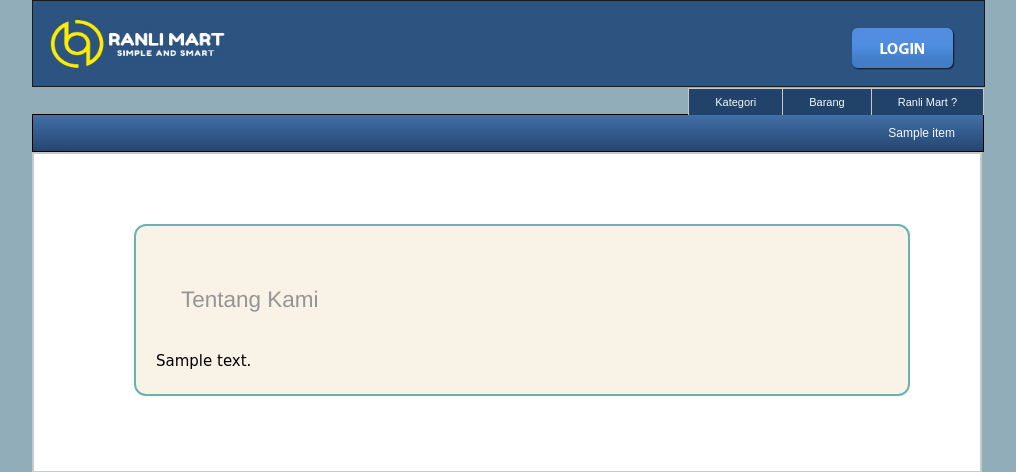
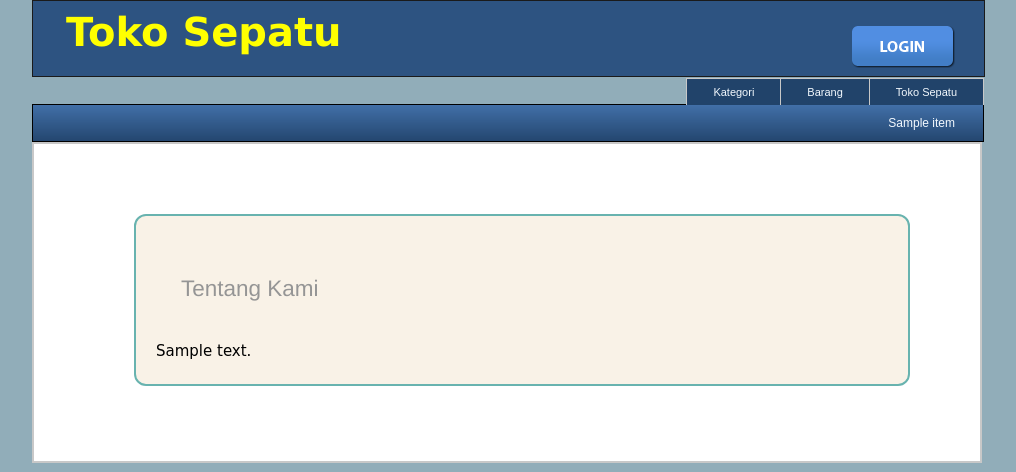
Before and after one commit to kiratakada/mautauaja.com, a Django app: template templates/items/about_us.html in a window 1280 px wide. Shown: the top 472 px of the page, without its empty margins (133-1149 px from the left). Run offline with Django 3.2, Linux system fonts and the light colour scheme; the template is opened without the code that fills it: most values are stand-ins (such as "Sample title", 1, 10 or a date in 2020).

Commit message:
change naming

```diff
--- a/templates/bare_bones.html
+++ b/templates/bare_bones.html
@@ -27,10 +27,15 @@
     <div class="container">
         <div id="header" class="span-24 last" style="position: relative">
 
-		<img src="/mautauaja/static/assets/niasmartlogo.jpg" style="width: 190px; height: 65px;">
+    {#		<img src="/mautauaja/static/assets/niasmartlogo.jpg" style="width: 190px; height: 65px;">#}
+            <div style="padding: 4px;">
+                <span style="color: yellow; font-size: 40px; font-family: Verdana"><b>Toko Sepatu</b></span>
+            </div>
+
+            <div style="padding: 3px;">
                 {% if user.is_authenticated %}
                     <div style="position: absolute; top: 50%; right: 10px;">
-					<span style="color:white;">Welcome {{ user }}</span> &nbsp;
+                        <span style="color:white; font-size: 15px; padding: 4px;">Welcome {{ user }}</span> &nbsp;
                         <a href="{% url user_logout %}">
                             <img src="/mautauaja/static/assets/logouthover.png">
                         </a>
@@ -41,6 +46,7 @@
                     </div>
                 {% endif %}
             </div>
+        </div>
 		<br/>
         {% block head %}{% endblock %}
         {% block sidebar %}{% endblock %}
--- a/templates/items/general_file.html
+++ b/templates/items/general_file.html
@@ -17,8 +17,8 @@
                          <br>
                          <label>Harga : </label>IDR {{ items.price|intcomma}}<br>
                          <label></label>PTS {{ items.point|intcomma}}<br/><br/>
-                         <label>Penjual : </label>{{ items.store.store_name}}<br/><br/>
-                         <label>Rating Penjual : </label>
+{#                         <label>Penjual : </label>{{ items.users.email }}<br/><br/>#}
+                         <label>Rating Barang : </label>
                             {% ifequal items.store.store_rating 1 %}
                                  <img src="/mautauaja/static/assets/star.png" style="width: 10px; height: 10px;">
                             {% endifequal %}
@@ -50,7 +50,7 @@
                             {% endifequal %}
 
 
-                         <br/><br/><br/><br/>
+                         <br/><br/>
                          <label>Deskripsi </label><br/><br/>
                          {{ items.description|linebreaksbr }}
                     </td>
--- a/templates/items/tab_menu.html
+++ b/templates/items/tab_menu.html
@@ -25,7 +25,7 @@
         </ul>
     </li>
     <li>
-        <a href="?3">Ranli Mart ?</a>
+        <a href="#">Toko Sepatu</a>
         <ul>
             <li><a href="{% url about_us %}"><img src="/mautauaja/static/icons/about.png" style="width: 25px; height: 25px;"></a></li>
             <li><a href="http://www.facebook.com"><img src="/mautauaja/static/icons/facebook.png" style="width: 25px; height: 25px;"></a></li>
--- a/templates/portal/register_page.html
+++ b/templates/portal/register_page.html
@@ -48,8 +48,9 @@
 			</div>
 		{% endif %}
 
-        <div align="center">
-            <img src="/mautauaja/static/assets/niasmartlogo.jpg" style="width: 190px; height: 65px;">
+        <div align="center" style="padding: 8px;">
+{#            <img src="/mautauaja/static/assets/niasmartlogo.jpg" style="width: 190px; height: 65px;">#}
+            <span style="color: yellow; font-size: 35px; font-family: Verdana"><b>Toko Sepatu</b></span>
         </div>
 
         <hr id="id_line">
```
Lines whose indentation alone changed are shown as unchanged.
